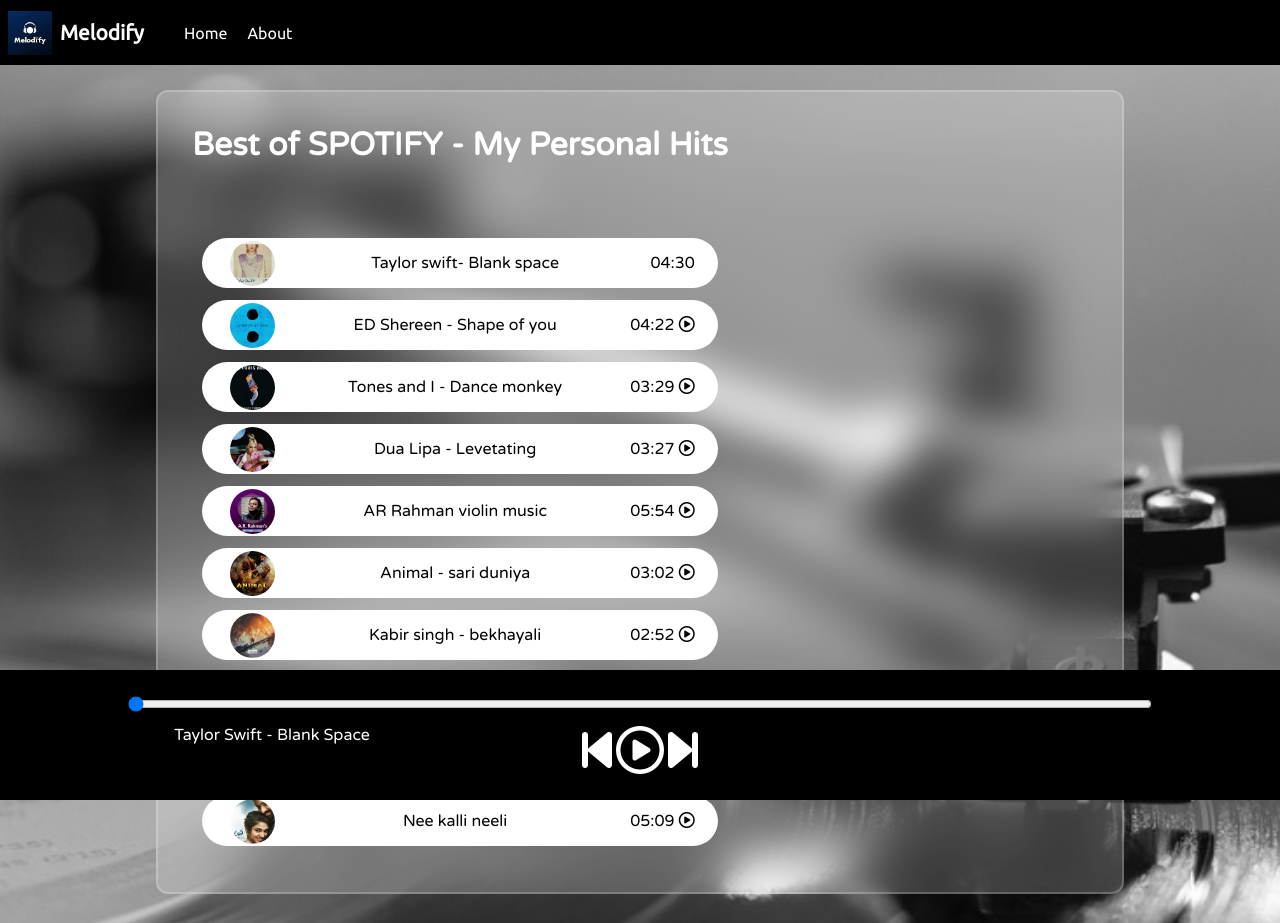
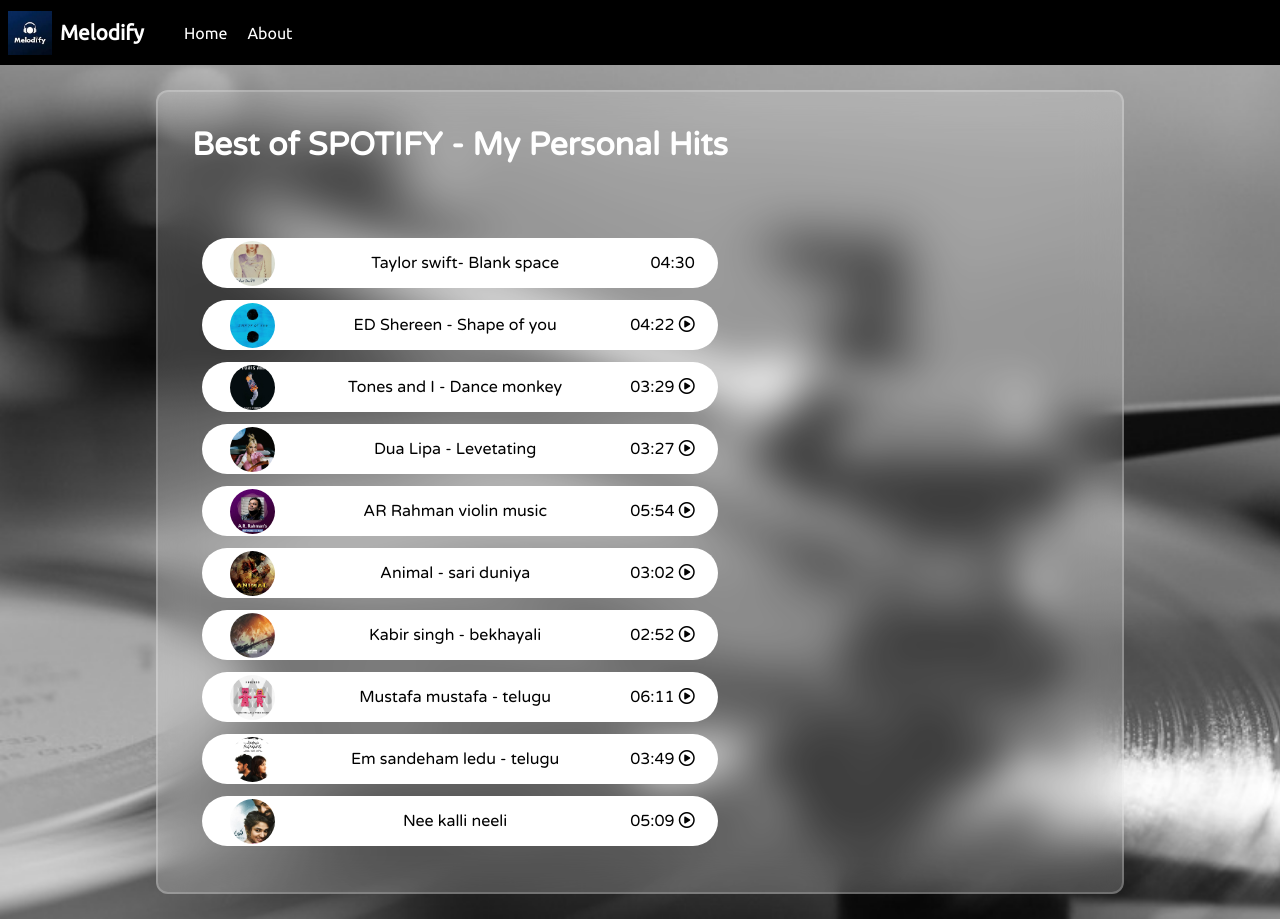
Before and after one commit to ankletNupur/Malodify_latest, a plain HTML site: page Spotify-songs/songs.html in a window 1280 px wide. Shown: the top 923 px of the page. Drawn offline with Linux system fonts and the light colour scheme.

Commit message:
play logo removed

```diff
--- a/Spotify-songs/songs.html
+++ b/Spotify-songs/songs.html
@@ -125,27 +125,20 @@
   </div>
 
   <!-- A bottom div for displaying song controls -->
-  <div class="bottom">
-    <!-- A progress bar input element -->
+  <!-- <div class="bottom">
     <input type="range" name="range" id="myProgressBar" min="0" value="0" max="100" />
-    <!-- A container div for fontawesome icons -->
     <div class="icons">
-      <!-- A fontawesome icon for previous song -->
       <i class="fas fa-3x fa-step-backward" id="previous"></i>
-      <!-- A fontawesome icon for playing/pausing the current song -->
       <i class="far fa-3x fa-play-circle" id="masterPlay"></i>
-      <!-- A fontawesome icon for next song -->
       <i class="fas fa-3x fa-step-forward" id="next"></i>
     </div>
-    <!-- A div for displaying the current song information -->
     <div class="songInfo">
-      <!-- An image of a playing animation -->
+
       <img src="playing.gif" width="42px" alt="" id="gif" />
-      <!-- The name of the currently playing song -->
+
       <span id="masterSongName">Taylor Swift - Blank Space</span>
     </div>
-  </div>
-  <!-- A script tag for including a JavaScript file -->
+  </div> -->
   <script src="script.js"></script>
   <!-- A script tag for including the fontawesome icon library -->
   <script src="https://kit.fontawesome.com/26504e4a1f.js" crossorigin="anonymous">
```
